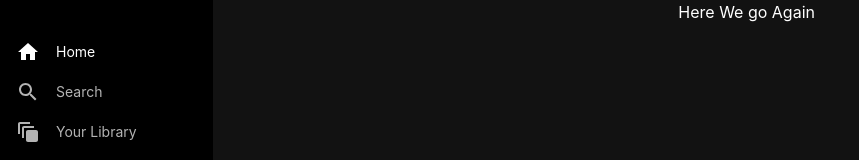
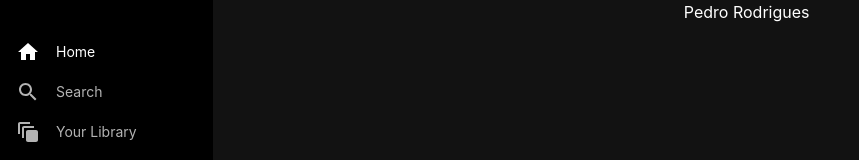
Before and after one commit to pedrohrodrigues/spotify-app, a React (Create React App) app: page / in a window 1280 px wide. Shown: the top 160 px of the page, without its empty margins (0-859 px from the left). Built offline with nearby package versions, Linux system fonts and the light colour scheme.

Commit message:
added user context

```diff
--- a/src/components/content/dashboard.tsx
+++ b/src/components/content/dashboard.tsx
@@ -1,11 +1,11 @@
 import React from 'react';
+import { UserContext } from '../../stateManagement/userContext';
 
 export function Dashboard() {
+    const user = React.useContext(UserContext);
     return (
-        <div className='bg-ligtherPrimary w-5/6'>
-            <h2 className="text-secondary">
-                Here We go Again
-            </h2>
+        <div className="bg-ligtherPrimary w-5/6">
+            <h2 className="text-secondary">{user?.userState.name}</h2>
         </div>
-    )
+    );
 }
--- a/src/index.tsx
+++ b/src/index.tsx
@@ -1,18 +1,23 @@
 import React from 'react';
 import ReactDOM from 'react-dom/client';
 import './index.css';
+import { BrowserRouter } from 'react-router-dom';
 import App from './App';
 import reportWebVitals from './reportWebVitals';
-import { BrowserRouter } from 'react-router-dom';
-const root = ReactDOM.createRoot(
-  document.getElementById('root') as HTMLElement
-);
+import { UserProvider } from './stateManagement/userContext';
+
+const root = ReactDOM.createRoot(document.getElementById('root') as HTMLElement);
+const initialUser = {
+    name: 'Pedro Rodrigues'
+};
 root.render(
-  <React.StrictMode>
-    <BrowserRouter>
-      <App />
-    </BrowserRouter>
-  </React.StrictMode>
+    <React.StrictMode>
+        <UserProvider user={initialUser}>
+            <BrowserRouter>
+                <App />
+            </BrowserRouter>
+        </UserProvider>
+    </React.StrictMode>
 );
 
 // If you want to start measuring performance in your app, pass a function
--- /dev/null
+++ b/src/stateManagement/userContext.tsx
@@ -0,0 +1,21 @@
+import React, { useState, useMemo } from 'react';
+
+interface User {
+    name: string;
+}
+export interface UserContextData {
+    readonly userState: User;
+}
+
+export const UserContext = React.createContext<UserContextData | undefined>(undefined);
+
+type UserProviderProps = { children: React.ReactNode; user: User };
+
+export function UserProvider({ children, user }: UserProviderProps) {
+    const [userState, userDispatch] = useState(user);
+    const value = useMemo(() => {
+        const state = { userState, userDispatch };
+        return state;
+    }, []);
+    return <UserContext.Provider value={value}>{children}</UserContext.Provider>;
+}
```
Also changed, not shown: .eslintrc.json, src/App.tsx (indentation only), 2 other files (tests, documents, lock files or other folders).
